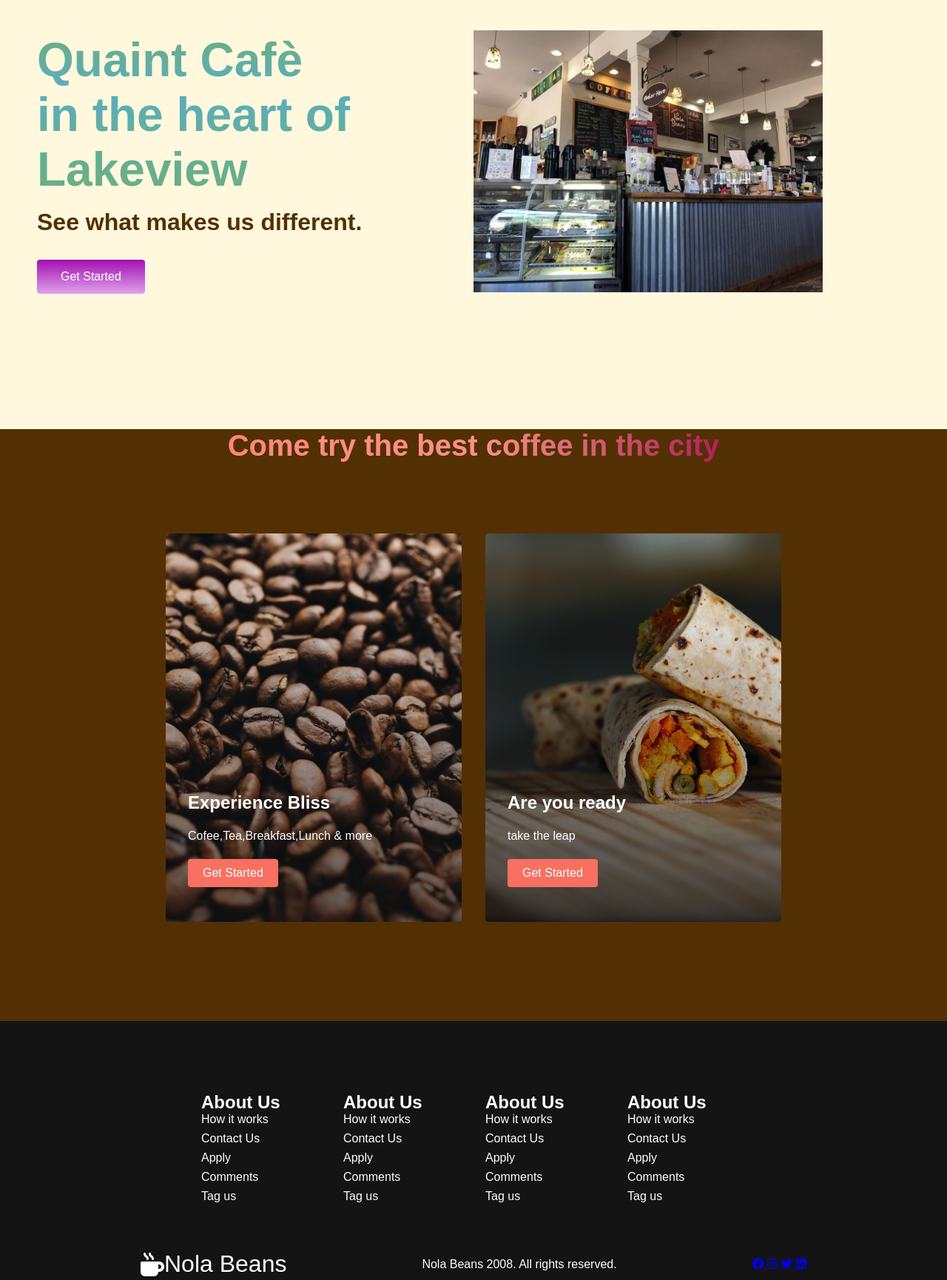
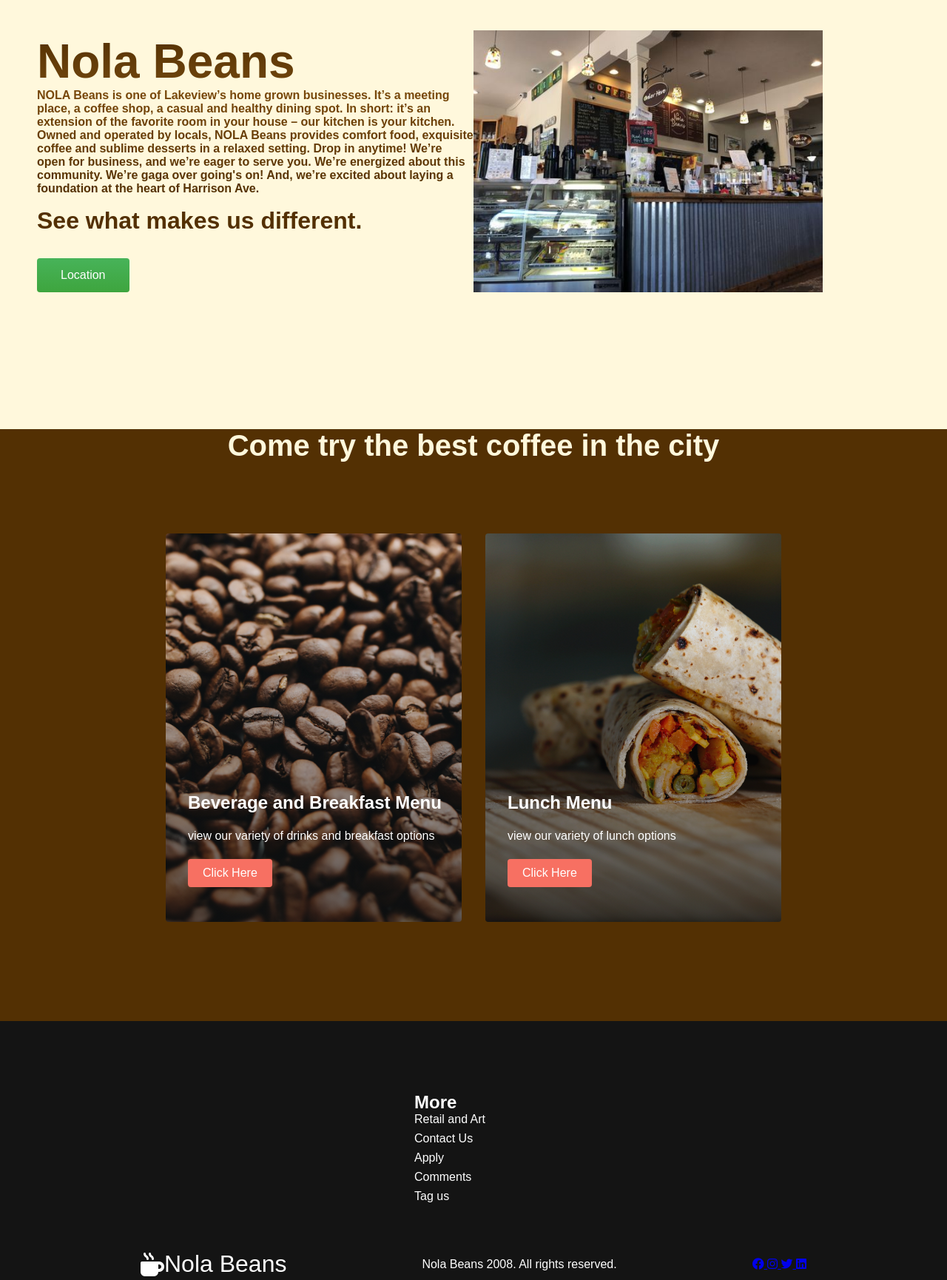
Before and after one commit to maddymurret/project-1-Restaurant, a website: page images/index.html in a window 1280 px wide. Shown: the part 220-1950 px from the top of the page at 74% size. Drawn offline with Linux system fonts and the light colour scheme.

Commit message:
new stuff added

```diff
--- a/images/index.html
+++ b/images/index.html
@@ -40,10 +40,16 @@
        <div class="main"></div>
        <div class="main__container">
            <div class="main__content">
-               <h1>Quaint Cafè</h1>
-               <h2>in the heart of Lakeview</h2>
+               <h1>Nola Beans</h1>
+               <h2>NOLA Beans is one of Lakeview’s home grown businesses. It’s a meeting place, a coffee shop, a casual and healthy dining spot. In short: it’s an extension of the favorite room in your house – our kitchen is your kitchen.
+
+                Owned and operated by locals, NOLA Beans provides comfort food, exquisite coffee and sublime desserts in a relaxed setting.
+
+                Drop in anytime! We’re open for business, and we’re eager to serve you. We’re energized about this community. We’re gaga over going's on! And, we’re excited about laying a foundation at the heart of Harrison Ave.
+
+                </h2>
                <p>See what makes us different.</p>
-               <button class="main__btn"><a href="/">Get Started</a></button>
+               <button class="main__btn"><a href="/">Location</a></button>
            </div>
            <div class="main__img--container">
                <img src="nb.jpg" alt="pic" id="main__img">
@@ -55,14 +61,14 @@
            <h1>Come try the best coffee in the city</h1>
            <div class="services__container">
             <div class="services__card">
-                <h2>Experience Bliss</h2>
-                <p>Cofee,Tea,Breakfast,Lunch & more</p>
-                <button>Get Started</button>
+                <h2>Beverage and Breakfast Menu</h2>
+                <p>view our variety of drinks and breakfast options</p>
+                <button>Click Here</button>
            </div>
            <div class="services__card">
-            <h2>Are you ready</h2>
-            <p>take the leap</p>
-            <button>Get Started</button>
+            <h2>Lunch Menu</h2>
+            <p>view our variety of lunch options</p>
+            <button>Click Here</button>
            </div>
          </div>
        </div>
@@ -72,34 +78,8 @@
            <div class="footer__links">
                <div class="footer__link--wrapper">
                 <div class="footer__link--items">
-                    <h2>About Us</h2>
-                    <a href="/">How it works</a>
-                    <a href="/">Contact Us</a>
-                    <a href="/">Apply</a>
-                    <a href="/">Comments</a>
-                    <a href="/">Tag us</a>
-                </div>
-                <div class="footer__link--items">
-                    <h2>About Us</h2>
-                    <a href="/">How it works</a>
-                    <a href="/">Contact Us</a>
-                    <a href="/">Apply</a>
-                    <a href="/">Comments</a>
-                    <a href="/">Tag us</a>
-                </div>
-               </div>
-               <div class="footer__link--wrapper">
-                <div class="footer__link--items">
-                    <h2>About Us</h2>
-                    <a href="/">How it works</a>
-                    <a href="/">Contact Us</a>
-                    <a href="/">Apply</a>
-                    <a href="/">Comments</a>
-                    <a href="/">Tag us</a>
-                </div>
-                <div class="footer__link--items">
-                    <h2>About Us</h2>
-                    <a href="/">How it works</a>
+                    <h2>More</h2>
+                    <a href="/">Retail and Art</a>
                     <a href="/">Contact Us</a>
                     <a href="/">Apply</a>
                     <a href="/">Comments</a>
@@ -110,7 +90,7 @@
            <div class="social__media">
                <div class="social__media--wrap">
                    <div class="footer__logo">
-                       <a href="/" id="footer__logo"><i class="fa-solid fa-mug-hot"></i> Nola Beans</a>
+                       <a href="/" id="footer__logo"><i class="fa-solid fa-mug-hot"></i>Nola Beans</a>
                    </div>
                    <p class="website__rights">Nola Beans 2008. All rights reserved.</p>
                    <div class="social__icons">
--- a/images/styles.css
+++ b/images/styles.css
@@ -30,7 +30,7 @@
 
 .navbar__logo {
     background-color: #ff8177;
-    background-image: linear-gradient(to top, #ff0844 0%, #ffb199 100%) ;
+    background-image: linear-gradient(to top, #f51049 0%, #ffb199 100%);
     background-size: 100%;
     -webkit-background-clip: text;
     -mozz-background-clip: text;
@@ -39,7 +39,7 @@
     display: flex;
     align-items: center;
     cursor: pointer;
-    text-decoration: none;
+    text-decoration: plum;
     font-size: 2rem;
 }
 
@@ -87,7 +87,7 @@
     border: none;
     outline: none;
     border-radius: 4px;
-    background: #ff7777;
+    background: #f17171ce;
     color: #fff;
 }
 
@@ -217,7 +217,7 @@
 .main__content h1 {
     font-size: 4rem;
     background-color: #ff8177;
-    background-image: linear-gradient(to top, #5aadc0 0%, #6caf7d 100%);
+    background-image: linear-gradient(to top, #72470e 0%, #533003 100%);
     background-size: 100%;
     -webkit-background-clip: text;
     -moz-background-clip: text;
@@ -226,9 +226,9 @@
 }
 
 .main__content h2 {
-    font-size: 4rem;
+    font-size: 1rem;
     background-color: #ff8177;
-    background-image: linear-gradient(to top, #6caf7d 0%, #5aadc0 100%);
+    background-image: linear-gradient(to top, #533003 0%, #794809 100%);
     background-size: 100%;
     -webkit-background-clip: text;
     -moz-background-clip: text;
@@ -245,7 +245,7 @@
 
 .main__btn {
     font-size: 1rem;
-    background-image: linear-gradient(to top, #dfa1ec 0%, #a30fb1 100%);
+    background-image: linear-gradient(to top, #3ea53e 0%, #47b359 100%);
     padding: 14px 32px;
     border: none;
     border-radius: 4px;
@@ -357,7 +357,7 @@
 
 .services h1 {
     background-color: #ff8177;
-    background-image: linear-gradient(to right, #ff8177 0%, #ff867a 0%, #ff8c7f 21%, #f99185 52%, #cf556c 78%, #b1215b 100%);
+    background-image: linear-gradient(to right, cornsilk 0, cornsilk 100%, cornsilk 100%, cornsilk 100%, cornsilk 100%, cornsilk 100%);
     background-size: 100%;
     margin-bottom: 5rem;
     font-size: 2.5rem;
@@ -378,7 +378,7 @@
     height: 525px;
     width: 400px;
     border-radius: 4px;
-    background-image: linear-gradient(to bottom, rgba(0,0,0,0) 0%, rgba(17,17,17,0.6) 100%), url('/images/coffee.jpg');
+    background-image: linear-gradient(to bottom, #00000000 0%, #11111199 100%), url('/images/coffee.jpg');
     background-size: cover;
     position: relative;
     color: #fff;
```
Also changed, not shown: 1 other file.
